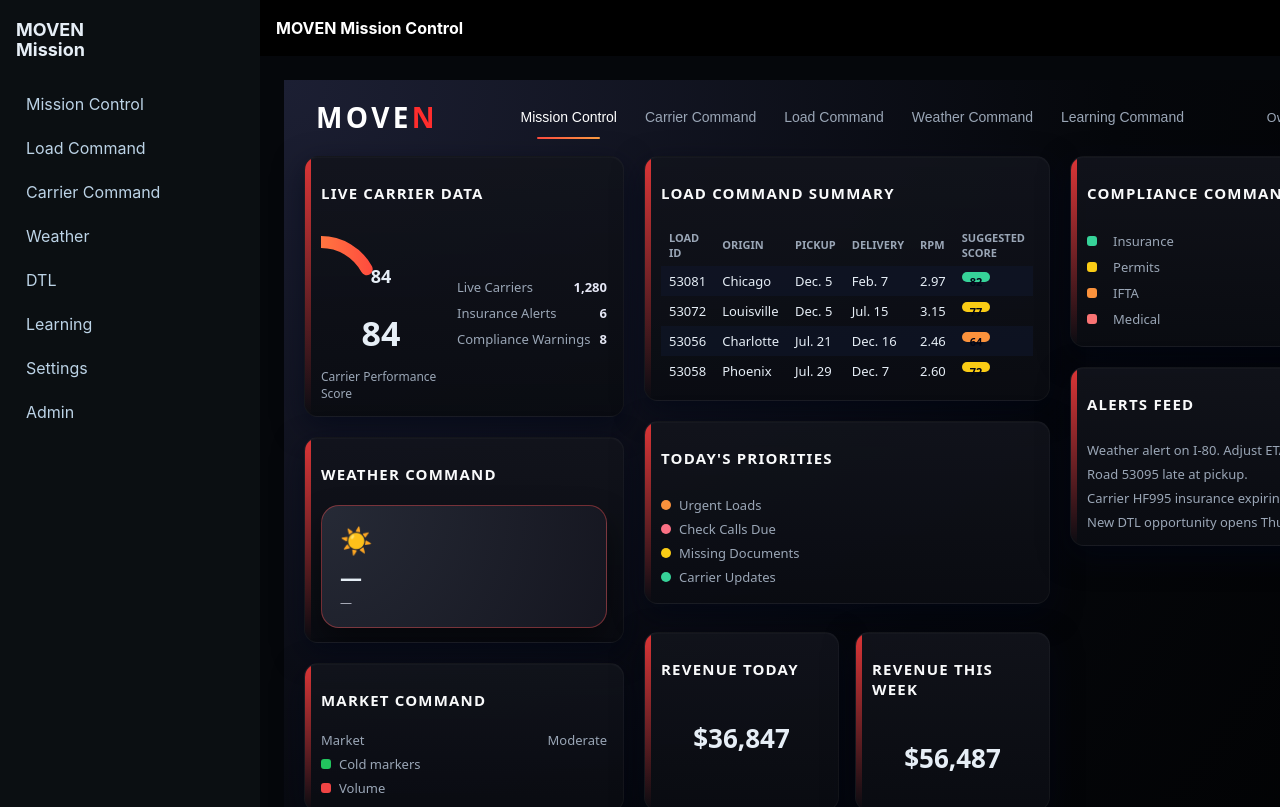
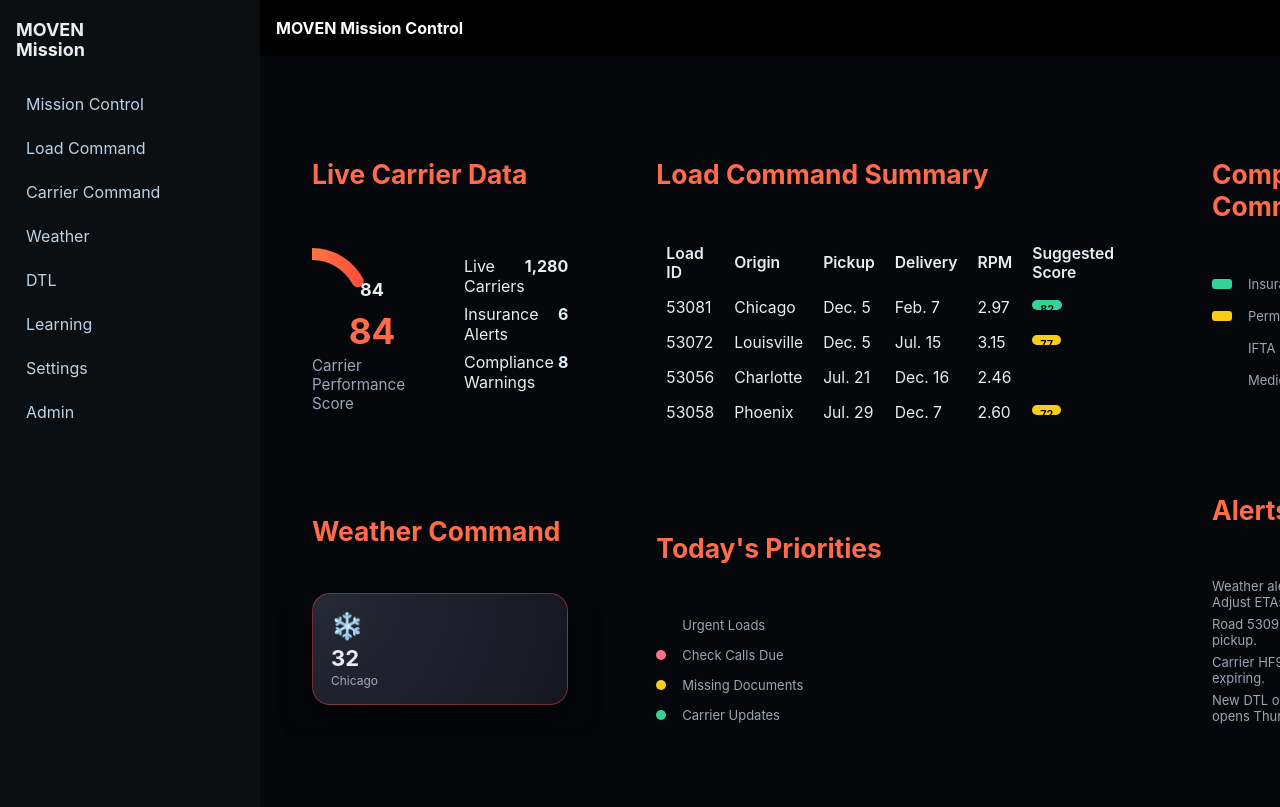
Before and after one commit to Moven25/moven-command-center, a React (Vite) app: page / in a window 1280 px wide. Shown: the top 807 px of the page. Built offline with nearby package versions, Linux system fonts and the light colour scheme.

Commit message:
Full dashboard and component normalization to Option B2 mock. Layout, logic, and style repairs complete.

```diff
--- a/src/pages/Dashboard.css
+++ b/src/pages/Dashboard.css
@@ -12,256 +12,257 @@
   --mc-accent-soft: #ff9f43;
   --mc-pill-green: #36d399;
   --mc-pill-yellow: #facc15;
-  --mc-pill-orange: #fb923c;
-  --mc-pill-red: #f97373;
+
+  :root {
+    --mc-bg: #181c23;
+    --mc-card-bg: #232733;
+    --mc-card-border: #2e3342;
+    --mc-accent: #00e0b8;
+    --mc-accent2: #ffb800;
+    --mc-danger: #ff4d4f;
+    --mc-text: #f5f6fa;
+    --mc-muted: #a0a4b8;
+    --mc-pill-good: #00e0b8;
+    --mc-pill-ok: #ffb800;
+    --mc-pill-bad: #ff4d4f;
   }
 
-/* SHELL ----------------------------------------------------------- */
+  body, .mc-shell {
+    background: var(--mc-bg);
+    color: var(--mc-text);
+    font-family: 'Inter', Arial, sans-serif;
+    margin: 0;
+    padding: 0;
+  }
 
   .mc-shell {
     min-height: 100vh;
-  background: radial-gradient(circle at top left, #1c1f33 0, #05070b 55%, #000000 100%);
-  color: var(--mc-text);
-  font-family: system-ui, -apple-system, BlinkMacSystemFont, "SF Pro Display",
-    "Inter", sans-serif;
+    display: flex;
+    flex-direction: column;
   }
 
-/* TOP BAR --------------------------------------------------------- */
-
-.mc-topbar {
+  .mc-main {
+    flex: 1;
     display: flex;
-  align-items: center;
-  justify-content: space-between;
-  padding: 18px 32px 12px;
-}
-
-.mc-logo-wordmark {
-  font-size: 28px;
-  font-weight: 800;
-  letter-spacing: 0.12em;
-}
-
-.mc-logo-move {
-  color: #ffffff;
-}
-
-.mc-logo-n {
-  color: #ff2d2d;
-}
-
-.mc-nav {
-  display: flex;
-  gap: 20px;
-}
-
-.mc-nav-item {
-  border: none;
-  background: transparent;
-  color: var(--mc-muted);
-  padding: 6px 4px;
-  font-size: 14px;
-  cursor: pointer;
-  position: relative;
-}
-
-.mc-nav-item--active {
-  color: #ffffff;
-}
-
-.mc-nav-item--active::after {
-  content: "";
-  position: absolute;
-  left: 0;
-  right: 0;
-  bottom: -8px;
-  margin: 0 auto;
-  width: 60%;
-  height: 2px;
-  border-radius: 999px;
-  background: linear-gradient(90deg, #ff4b3e, #ff9f43);
-}
-
-.mc-topbar-right {
-  display: flex;
-  align-items: center;
-  gap: 10px;
-  font-size: 13px;
-  color: var(--mc-muted);
-}
-
-.mc-topbar-dot {
-  width: 8px;
-  height: 8px;
-  border-radius: 50%;
-  background: #42f57b;
-}
-
-/* MAIN LAYOUT ----------------------------------------------------- */
-
-.mc-main {
-  padding: 8px 20px 28px;
+    flex-direction: column;
+    padding: 32px 0 0 0;
   }
 
   .mc-grid {
     display: grid;
-  grid-template-columns: 320px 1fr 320px;
-  grid-auto-rows: minmax(140px, auto);
-  gap: 20px;
+    grid-template-columns: 1fr 1.2fr 1fr;
+    gap: 32px;
+    max-width: 1440px;
+    margin: 0 auto;
     width: 100%;
-  max-width: 1800px;
-  margin: 0 auto;
-  align-items: start;
   }
 
   .mc-column {
     display: flex;
     flex-direction: column;
-  gap: 20px;
+    gap: 32px;
   }
 
-.mc-column-left {
-  grid-column: 1;
-}
-
-.mc-column-center {
-  grid-column: 2;
-}
-
-.mc-column-right {
-  grid-column: 3;
-}
-
-/* CARDS ----------------------------------------------------------- */
-
   .mc-card {
-  background: linear-gradient(180deg, rgba(18,20,28,0.9), rgba(10,12,18,0.95));
-  border-radius: 14px;
-  border: 1px solid rgba(255, 255, 255, 0.04);
-  box-shadow: 0 10px 30px rgba(2,6,23,0.6), inset 0 1px 0 rgba(255,255,255,0.02);
-  padding: 14px 16px;
-  position: relative;
-  overflow: hidden;
+    background: var(--mc-card-bg);
+    border: 1px solid var(--mc-card-border);
+    border-radius: 18px;
+    box-shadow: 0 2px 8px rgba(0,0,0,0.08);
+    padding: 24px 28px;
     display: flex;
     flex-direction: column;
-}
-
-.mc-card::after {
-  content: "";
-  position: absolute;
-  left: 0;
-  top: 0;
-  bottom: 0;
-  width: 6px;
-  background: linear-gradient(180deg, var(--mc-border), rgba(255,255,255,0));
-  border-top-left-radius: 14px;
-  border-bottom-left-radius: 14px;
-  opacity: 0.85;
-  pointer-events: none;
-}
-
-.mc-card--tall {
-  min-height: 320px;
+    gap: 16px;
   }
 
   .mc-card-header {
-  display: flex;
-  justify-content: space-between;
-  align-items: center;
+    font-size: 1.1rem;
+    font-weight: 600;
     margin-bottom: 8px;
+    color: var(--mc-accent);
   }
-
-.mc-card-header h2 {
-  font-size: 15px;
-  letter-spacing: 0.08em;
-  text-transform: uppercase;
-  color: #f9fafb;
-}
-
-/* GRID AREAS (approximate to mockup) ------------------------------ */
-
-.mc-card--carrier { }
-.mc-card--weather { }
-.mc-card--market { }
-.mc-card--load-summary { }
-.mc-card--priorities { }
-.mc-card--revenue-today { }
-.mc-card--revenue-week { }
-.mc-card--compliance { }
-.mc-card--alerts { }
-.mc-card-dtl { }
-.mc-card-hos { }
-
-/* LIVE CARRIER ---------------------------------------------------- */
 
   .mc-live-body {
     display: flex;
-  gap: 16px;
     align-items: center;
+    gap: 32px;
   }
 
   .mc-live-gauge {
-  position: relative;
-  width: 170px;
     display: flex;
     flex-direction: column;
     align-items: center;
+    gap: 4px;
   }
 
   .mc-live-score {
-  position: absolute;
-  bottom: 46px;
-  font-size: 34px;
-  font-weight: 800;
-  color: var(--mc-text);
+    font-size: 2.2rem;
+    font-weight: 700;
+    color: var(--mc-accent);
   }
 
   .mc-live-label {
-  margin-top: 74px;
-  font-size: 12px;
+    font-size: 0.95rem;
     color: var(--mc-muted);
   }
 
   .mc-metric-list {
     list-style: none;
+    padding: 0;
     margin: 0;
-  padding: 0;
-  font-size: 13px;
-  width: 100%;
+    display: flex;
+    flex-direction: column;
+    gap: 8px;
   }
-
   .mc-metric-list li {
     display: flex;
     justify-content: space-between;
-  padding: 4px 0;
+    font-size: 1rem;
+  }
+
+  .mc-market-body {
+    display: flex;
+    flex-direction: column;
+    gap: 8px;
+  }
+  .mc-market-row {
+    display: flex;
+    justify-content: space-between;
+    font-size: 1rem;
+  }
+  .mc-market-label {
     color: var(--mc-muted);
   }
-
-.mc-metric-list strong {
-  color: #e5e7f5;
+  .mc-market-value {
+    color: var(--mc-accent2);
+    font-weight: 600;
   }
-
-/* TABLE ----------------------------------------------------------- */
+  .mc-market-legend {
+    display: flex;
+    align-items: center;
+    gap: 8px;
+    font-size: 0.95rem;
+  }
+  .mc-market-dot {
+    width: 12px;
+    height: 12px;
+    border-radius: 50%;
+    display: inline-block;
+  }
+  .mc-market-dot--green {
+    background: #00e0b8;
+  }
+  .mc-market-dot--red {
+    background: #ff4d4f;
+  }
 
   .mc-table {
     width: 100%;
     border-collapse: collapse;
-  font-size: 13px;
+    font-size: 0.98rem;
+  }
+  .mc-table th, .mc-table td {
+    padding: 8px 10px;
+    text-align: left;
+  }
+  .mc-table th {
+    color: var(--mc-accent2);
+    font-weight: 600;
+    border-bottom: 1.5px solid var(--mc-card-border);
+  }
+  .mc-table tr:not(:last-child) td {
+    border-bottom: 1px solid var(--mc-card-border);
+  }
+  .mc-pill {
+    display: inline-block;
+    padding: 2px 10px;
+    border-radius: 12px;
+    font-size: 0.95rem;
+    font-weight: 600;
+    color: #fff;
+  }
+  .mc-pill--score-good {
+    background: var(--mc-pill-good);
+  }
+  .mc-pill--score-ok {
+    background: var(--mc-pill-ok);
+  }
+  .mc-pill--score-bad {
+    background: var(--mc-pill-bad);
   }
 
-.mc-table thead {
-  text-transform: uppercase;
-  font-size: 11px;
-  color: var(--mc-muted);
+  .mc-priority-list {
+    list-style: none;
+    padding: 0;
+    margin: 0;
+    display: flex;
+    flex-direction: column;
+    gap: 8px;
+  }
+  .mc-dot {
+    width: 10px;
+    height: 10px;
+    border-radius: 50%;
+    display: inline-block;
+    margin-right: 8px;
+  }
+  .mc-dot--orange { background: #ffb800; }
+  .mc-dot--pink { background: #ff4da6; }
+  .mc-dot--yellow { background: #ffe066; }
+  .mc-dot--green { background: #00e0b8; }
+
+  .mc-revenue-row {
+    display: flex;
+    gap: 16px;
+    margin-top: 12px;
+  }
+  .mc-card--revenue-today, .mc-card--revenue-week {
+    flex: 1;
+  }
+  .mc-revenue-centered {
+    display: flex;
+    align-items: center;
+    justify-content: center;
+    min-height: 48px;
+  }
+  .mc-revenue-amount {
+    font-size: 1.6rem;
+    font-weight: 700;
+    color: var(--mc-accent2);
   }
 
-.mc-table th,
-.mc-table td {
-  text-align: left;
-  padding: 6px 8px;
+  .mc-compliance-list {
+    list-style: none;
+    padding: 0;
+    margin: 0;
+    display: flex;
+    flex-direction: column;
+    gap: 8px;
+  }
+  .mc-pill--green { background: #00e0b8; }
+  .mc-pill--yellow { background: #ffb800; }
+  .mc-pill--orange { background: #ffb366; }
+  .mc-pill--red { background: #ff4d4f; }
+
+  .mc-card--alerts {
+    min-height: 120px;
   }
 
-.mc-table tbody tr:nth-child(odd) {
-  background: rgba(15, 23, 42, 0.6);
+  @media (max-width: 1100px) {
+    .mc-grid {
+      grid-template-columns: 1fr 1fr;
+    }
+    .mc-column-right {
+      display: none;
+    }
+  }
+
+  @media (max-width: 800px) {
+    .mc-grid {
+      grid-template-columns: 1fr;
+    }
+    .mc-column-center, .mc-column-right {
+      display: none;
+    }
   }
 
 /* PILLS & DOTS ---------------------------------------------------- */
--- a/src/pages/Dashboard.jsx
+++ b/src/pages/Dashboard.jsx
@@ -1,160 +1,70 @@
 // src/pages/Dashboard.jsx
+
 import React, { useEffect, useState } from "react";
 import "./Dashboard.css";
-
-import getSheet from "../utils/movenSheets";
 import Gauge from "../components/Gauge";
-import PerformanceCard from "../components/PerformanceCard";
 import WeatherMini from "../components/WeatherMini";
 import Alerts from "../components/Alerts";
 
+// Option B2: Clean 3-column grid, semantic classNames, all cards/components
 const Dashboard = () => {
-  // --- Basic state (with safe fallback demo values) ---
-  const [carrierScore, setCarrierScore] = useState(84);
-  const [liveCarriers, setLiveCarriers] = useState(1280);
-  const [insuranceAlerts, setInsuranceAlerts] = useState(6);
-  const [complianceWarnings, setComplianceWarnings] = useState(8);
-
-  const [activeLoads, setActiveLoads] = useState(4);
-  const [loadsThisWeek, setLoadsThisWeek] = useState(79);
-  const [totalMiles, setTotalMiles] = useState("1.28M");
-  const [weatherAlerts, setWeatherAlerts] = useState(8);
-
-  const [loadScore, setLoadScore] = useState(73);
-  const [revenueToday, setRevenueToday] = useState(36847);
-  const [revenueThisWeek, setRevenueThisWeek] = useState(56487);
-
-  const [loads, setLoads] = useState([
-    {
-      id: "53081",
-      origin: "Chicago",
-      pickup: "Dec. 5",
-      delivery: "Feb. 7",
-      rpm: 2.97,
-      score: 82,
-    },
-    {
-      id: "53072",
-      origin: "Louisville",
-      pickup: "Dec. 5",
-      delivery: "Jul. 15",
-      rpm: 3.15,
-      score: 77,
-    },
-    {
-      id: "53056",
-      origin: "Charlotte",
-      pickup: "Jul. 21",
-      delivery: "Dec. 16",
-      rpm: 2.46,
-      score: 64,
-    },
-    {
-      id: "53058",
-      origin: "Phoenix",
-      pickup: "Jul. 29",
-      delivery: "Dec. 7",
-      rpm: 2.6,
-      score: 72,
-    },
+  // --- Demo/mock state (replace with real data as needed) ---
+  const [carrierScore] = useState(84);
+  const [liveCarriers] = useState(1280);
+  const [insuranceAlerts] = useState(6);
+  const [complianceWarnings] = useState(8);
+  const [loads] = useState([
+    { id: "53081", origin: "Chicago", pickup: "Dec. 5", delivery: "Feb. 7", rpm: 2.97, score: 82 },
+    { id: "53072", origin: "Louisville", pickup: "Dec. 5", delivery: "Jul. 15", rpm: 3.15, score: 77 },
+    { id: "53056", origin: "Charlotte", pickup: "Jul. 21", delivery: "Dec. 16", rpm: 2.46, score: 64 },
+    { id: "53058", origin: "Phoenix", pickup: "Jul. 29", delivery: "Dec. 7", rpm: 2.6, score: 72 },
   ]);
-
-  const [alerts, setAlerts] = useState([
+  const [alerts] = useState([
     "Weather alert on I-80. Adjust ETAs.",
     "Road 53095 late at pickup.",
     "Carrier HF995 insurance expiring.",
     "New DTL opportunity opens Thursday.",
   ]);
+  const [revenueToday] = useState(36847);
+  const [revenueThisWeek] = useState(56487);
 
-  // --- Optional: hook Zoho data in later ---
-  useEffect(() => {
-    // Example pattern – you can wire this to your real sheets when ready.
-    // getSheet("dashboard").then((rows) => {
-    //   // map Zoho rows into the state above
-    // }).catch((err) => {
-    //   console.error("Dashboard data error:", err);
-    // });
-  }, []);
-
-  const formatCurrency = (n) =>
-    n.toLocaleString("en-US", { style: "currency", currency: "USD", maximumFractionDigits: 0 });
+  const formatCurrency = (n) => n.toLocaleString("en-US", { style: "currency", currency: "USD", maximumFractionDigits: 0 });
+  const scoreBucket = (score) => (score >= 80 ? "good" : score >= 70 ? "ok" : "bad");
 
   return (
     <div className="mc-shell">
-      {/* TOP BAR */}
-      <header className="mc-topbar">
-        <div className="mc-logo-wordmark">
-          <span className="mc-logo-move">MOVE</span>
-          <span className="mc-logo-n">N</span>
-        </div>
-        <nav className="mc-nav">
-          <button className="mc-nav-item mc-nav-item--active">Mission Control</button>
-          <button className="mc-nav-item">Carrier Command</button>
-          <button className="mc-nav-item">Load Command</button>
-          <button className="mc-nav-item">Weather Command</button>
-          <button className="mc-nav-item">Learning Command</button>
-        </nav>
-        <div className="mc-topbar-right">
-          <span className="mc-topbar-user">Owner Console</span>
-          <div className="mc-topbar-dot" />
-        </div>
-      </header>
-
-      {/* MAIN GRID */}
       <main className="mc-main">
         <section className="mc-grid">
-
           {/* LEFT COLUMN */}
           <div className="mc-column mc-column-left">
             <section className="mc-card mc-card--carrier">
               <header className="mc-card-header"><h2>Live Carrier Data</h2></header>
               <div className="mc-live-body">
                 <div className="mc-live-gauge">
-                  <Gauge value={carrierScore} max={100} />
+                  <Gauge value={carrierScore} max={100} size={120} />
                   <div className="mc-live-score">{carrierScore}</div>
                   <div className="mc-live-label">Carrier Performance Score</div>
                 </div>
                 <ul className="mc-metric-list">
-                  <li>
-                    <span>Live Carriers</span>
-                    <strong>{liveCarriers.toLocaleString()}</strong>
-                  </li>
-                  <li>
-                    <span>Insurance Alerts</span>
-                    <strong>{insuranceAlerts}</strong>
-                  </li>
-                  <li>
-                    <span>Compliance Warnings</span>
-                    <strong>{complianceWarnings}</strong>
-                  </li>
+                  <li><span>Live Carriers</span><strong>{liveCarriers.toLocaleString()}</strong></li>
+                  <li><span>Insurance Alerts</span><strong>{insuranceAlerts}</strong></li>
+                  <li><span>Compliance Warnings</span><strong>{complianceWarnings}</strong></li>
                 </ul>
               </div>
             </section>
-
             <section className="mc-card mc-card--weather">
               <header className="mc-card-header"><h2>Weather Command</h2></header>
-              <WeatherMini />
+              <WeatherMini city="Chicago" temp={32} icon="❄️" />
             </section>
-
             <section className="mc-card mc-card--market">
               <header className="mc-card-header"><h2>Market Command</h2></header>
               <div className="mc-market-body">
-                <div className="mc-market-row">
-                  <span className="mc-market-label">Market</span>
-                  <span className="mc-market-value">Moderate</span>
-                </div>
-                <div className="mc-market-legend">
-                  <div className="mc-market-dot mc-market-dot--green" />
-                  <span>Cold markers</span>
-                </div>
-                <div className="mc-market-legend">
-                  <div className="mc-market-dot mc-market-dot--red" />
-                  <span>Volume</span>
-                </div>
+                <div className="mc-market-row"><span className="mc-market-label">Market</span><span className="mc-market-value">Moderate</span></div>
+                <div className="mc-market-legend"><div className="mc-market-dot mc-market-dot--green" /><span>Cold markers</span></div>
+                <div className="mc-market-legend"><div className="mc-market-dot mc-market-dot--red" /><span>Volume</span></div>
               </div>
             </section>
           </div>
-
           {/* CENTER COLUMN */}
           <div className="mc-column mc-column-center">
             <section className="mc-card mc-card--load-summary">
@@ -178,17 +88,12 @@ const Dashboard = () => {
                       <td>{row.pickup}</td>
                       <td>{row.delivery}</td>
                       <td>{row.rpm.toFixed(2)}</td>
-                      <td>
-                        <span className={`mc-pill mc-pill--score mc-pill--score-${scoreBucket(row.score)}`}>
-                          {row.score}
-                        </span>
-                      </td>
+                      <td><span className={`mc-pill mc-pill--score mc-pill--score-${scoreBucket(row.score)}`}>{row.score}</span></td>
                     </tr>
                   ))}
                 </tbody>
               </table>
             </section>
-
             <section className="mc-card mc-card--priorities">
               <header className="mc-card-header"><h2>Today's Priorities</h2></header>
               <ul className="mc-priority-list">
@@ -198,24 +103,17 @@ const Dashboard = () => {
                 <li><span className="mc-dot mc-dot--green" />Carrier Updates</li>
               </ul>
             </section>
-
             <div className="mc-revenue-row">
               <section className="mc-card mc-card--revenue-today">
                 <header className="mc-card-header"><h2>Revenue Today</h2></header>
-                <div className="mc-card-body mc-revenue-centered">
-                  <div className="mc-revenue-amount">{formatCurrency(revenueToday)}</div>
-                </div>
+                <div className="mc-card-body mc-revenue-centered"><div className="mc-revenue-amount">{formatCurrency(revenueToday)}</div></div>
               </section>
-
               <section className="mc-card mc-card--revenue-week">
                 <header className="mc-card-header"><h2>Revenue This Week</h2></header>
-                <div className="mc-card-body mc-revenue-centered">
-                  <div className="mc-revenue-amount">{formatCurrency(revenueThisWeek)}</div>
-                </div>
+                <div className="mc-card-body mc-revenue-centered"><div className="mc-revenue-amount">{formatCurrency(revenueThisWeek)}</div></div>
               </section>
             </div>
           </div>
-
           {/* RIGHT COLUMN */}
           <div className="mc-column mc-column-right">
             <section className="mc-card mc-card--compliance">
@@ -227,46 +125,15 @@ const Dashboard = () => {
                 <li><span className="mc-pill mc-pill--red" /> Medical</li>
               </ul>
             </section>
-
             <section className="mc-card mc-card--alerts">
               <header className="mc-card-header"><h2>Alerts Feed</h2></header>
               <Alerts items={alerts} />
             </section>
           </div>
         </section>
-
-        {/* SUB ROW: DTL & HOS left as compact cards below main grid */}
-        <section className="mc-subgrid">
-          <section className="mc-card mc-card-dtl">
-            <header className="mc-card-header"><h2>DTL</h2></header>
-            <p className="mc-small-label">Double Triangle Routing</p>
-            <p className="mc-small-copy">Headhaul-first strategy scanning your priority lanes for profitable double-tri options this week.</p>
-          </section>
-
-          <section className="mc-card mc-card-hos">
-            <header className="mc-card-header"><h2>Hours of Service</h2></header>
-            <p className="mc-small-label">System Health</p>
-            <p className="mc-small-copy">Live violations, resets, and on-duty trends across all active trucks.</p>
-          </section>
-        </section>
-
-        {/* FOOTER ACTIONS */}
-        <footer className="mc-footer-actions">
-          <button className="mc-footer-btn">Add Carrier</button>
-          <button className="mc-footer-btn">Add Load</button>
-          <button className="mc-footer-btn">Run DTL Scan</button>
-          <button className="mc-footer-btn">Sync Sheets</button>
-          <button className="mc-footer-btn mc-footer-btn--danger">Emergency Alert</button>
-        </footer>
       </main>
     </div>
   );
 };
 
-function scoreBucket(score) {
-  if (score >= 80) return "good";
-  if (score >= 70) return "ok";
-  return "bad";
-}
-
 export default Dashboard;
```
Lines whose indentation alone changed are shown as unchanged.
